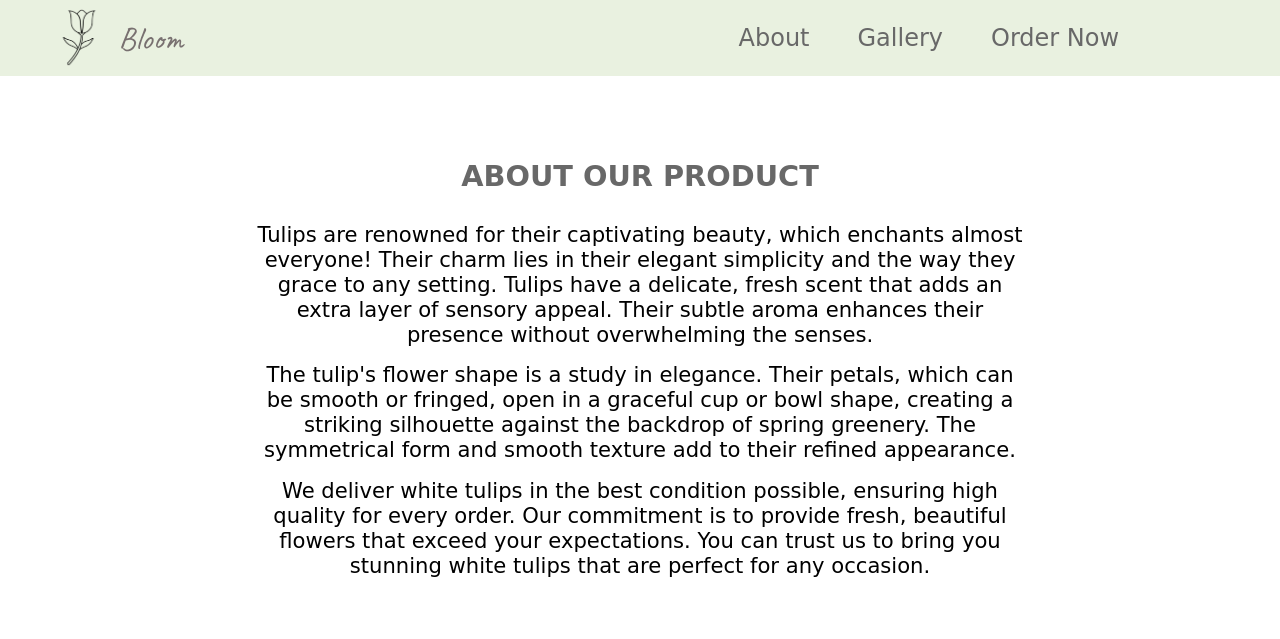
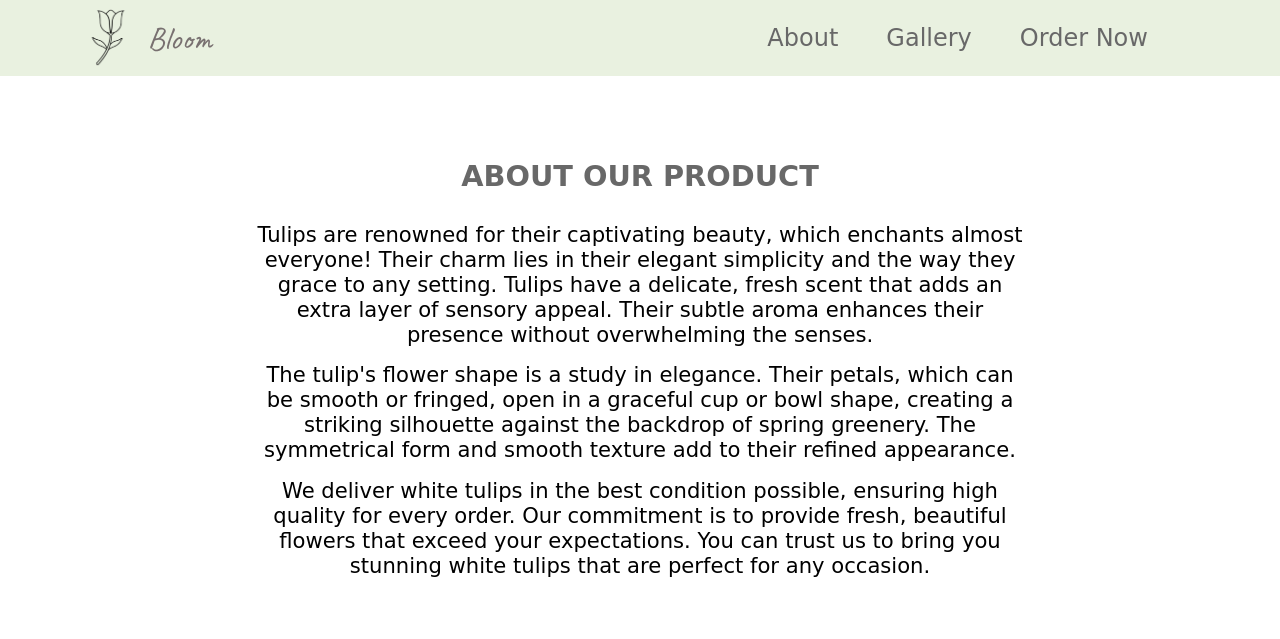
Before and after one commit to drishti-nanda04/Bloom-website, a plain HTML site: page productLandingPage.html in a window 1280 px wide. Shown: the top 639 px of the page. Drawn offline with Linux system fonts and the light colour scheme; a web font is replaced by a local one.

Commit message:
Update styles.css

```diff
--- a/styles.css
+++ b/styles.css
@@ -17,7 +17,7 @@ header{
 }
 #header-img{
     margin: 5px;
-    margin-left: 4%;
+    margin-left: 6.25%;
     width: 4%;
 }
 #name{
@@ -39,7 +39,6 @@ header{
 .nav-link:hover{
     color: rgb(144, 189, 117);
 }
-
 .about{
     width: 60%;
     margin: 2% auto;
@@ -49,7 +48,6 @@ header{
 .about h2{
     margin-bottom: 1em;
 }
-
 .about p{
     margin-top: 2%;
     font-size: 1.1em;
@@ -217,7 +215,6 @@ footer{
         margin: 5%;
         font-size: 30px;
         font-family: "Edu VIC WA NT Beginner", cursive;
-
     }
     #customised{
         margin-top: 0;
@@ -226,5 +223,4 @@ footer{
         display: block;
         margin: 40px auto;
     }
-
 }
```
